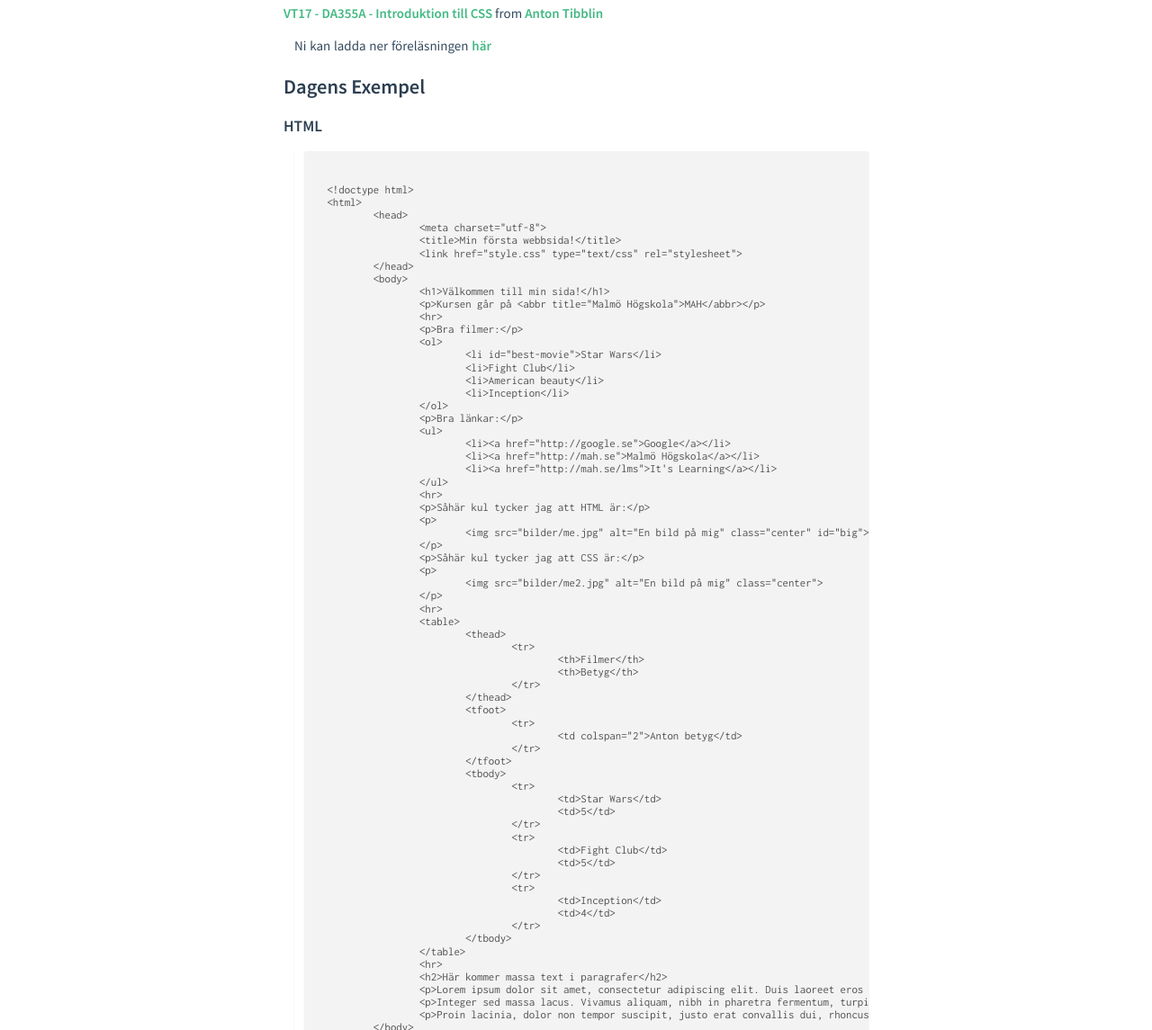
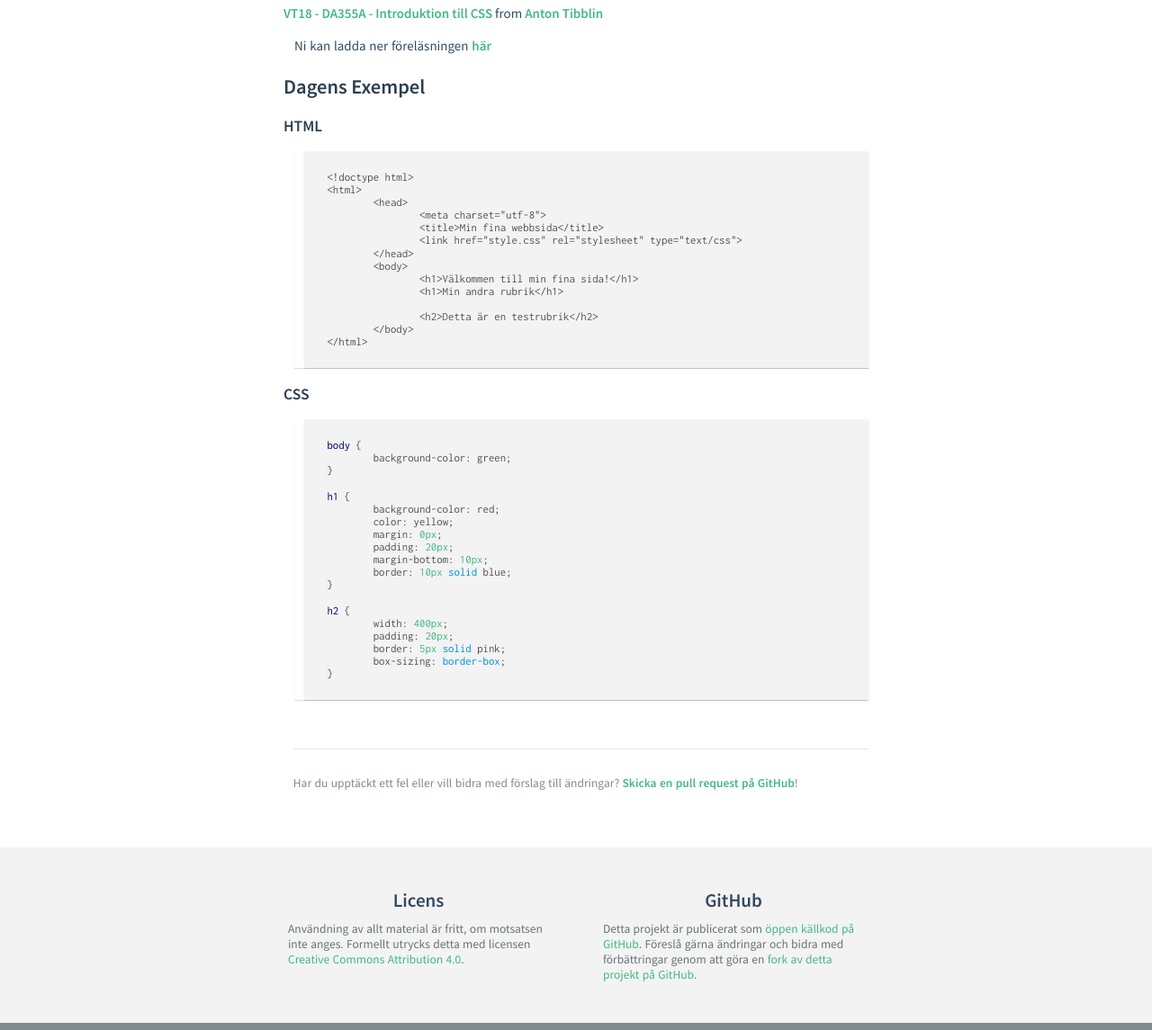
Before and after one commit to mau-dvmt/mah-dv.github.io, a Jekyll site: the page built from courses/da344a-da355a/lectures/le4.md, in a window 1280 px wide and 1400 px high, scrolled down 398 px, cut to the strip 255-1400 px from the top of the window. Shown: the whole strip at 90% size. Built offline with Jekyll 4.4.1, drawn with Linux system fonts in a browser that asks for light colours; some of the changed text lies outside the part shown.

Commit message:
Added lecture 4

````diff
--- a/_data/da344a-da355a.yml
+++ b/_data/da344a-da355a.yml
@@ -35,7 +35,7 @@ menu:
          - name: 1. Kursintroduktion [AT]
          - name: 2. Intro - HTML [AT]
 #         - name: 3. Javascript intro [AF]
-#         - name: 4. Introduktion till CSS [AT]
+         - name: 4. Introduktion till CSS [AT]
 #         - name: 5. Layout med CSS [AT]
 #         - name: 6. Javascript intro 2 [AF]
 #         - name: 7. App, Intro JS [AT]
--- a/courses/da344a-da355a/lectures/le4.md
+++ b/courses/da344a-da355a/lectures/le4.md
@@ -5,7 +5,7 @@ code: "da344a-da355a"
 
 # Introduktion till CSS
 
-<iframe src="//www.slideshare.net/slideshow/embed_code/key/8AnmUAumDyXagq" width="595" height="485" frameborder="0" marginwidth="0" marginheight="0" scrolling="no" style="border:1px solid #CCC; border-width:1px; margin-bottom:5px; max-width: 100%;" allowfullscreen> </iframe> <div style="margin-bottom:5px"> <strong> <a href="//www.slideshare.net/AntonTibblin/vt17-da355a-introduktion-till-css" title="VT17 - DA355A - Introduktion till CSS" target="_blank">VT17 - DA355A - Introduktion till CSS</a> </strong> from <strong><a target="_blank" href="//www.slideshare.net/AntonTibblin">Anton Tibblin</a></strong> </div>
+<iframe src="//www.slideshare.net/slideshow/embed_code/key/i2jEmcawjchnO5" width="595" height="485" frameborder="0" marginwidth="0" marginheight="0" scrolling="no" style="border:1px solid #CCC; border-width:1px; margin-bottom:5px; max-width: 100%;" allowfullscreen> </iframe> <div style="margin-bottom:5px"> <strong> <a href="//www.slideshare.net/AntonTibblin/vt18-da355a-introduktion-till-css" title="VT18 - DA355A - Introduktion till CSS" target="_blank">VT18 - DA355A - Introduktion till CSS</a> </strong> from <strong><a href="https://www.slideshare.net/AntonTibblin" target="_blank">Anton Tibblin</a></strong> </div>
 
 Ni kan ladda ner föreläsningen [här](4.pdf)
 
@@ -14,73 +14,18 @@ Ni kan ladda ner föreläsningen [här](4.pdf)
 ### HTML
 
 ```
-
 <!doctype html>
 <html>
 	<head>
 		<meta charset="utf-8">
-		<title>Min första webbsida!</title>
-		<link href="style.css" type="text/css" rel="stylesheet">
+		<title>Min fina webbsida</title>
+		<link href="style.css" rel="stylesheet" type="text/css">
 	</head>
 	<body>
-		<h1>Välkommen till min sida!</h1>
-		<p>Kursen går på <abbr title="Malmö Högskola">MAH</abbr></p>
-		<hr>
-		<p>Bra filmer:</p>
-		<ol>
-			<li id="best-movie">Star Wars</li>
-			<li>Fight Club</li>
-			<li>American beauty</li>
-			<li>Inception</li>
-		</ol>
-		<p>Bra länkar:</p>
-		<ul>
-			<li><a href="http://google.se">Google</a></li>
-			<li><a href="http://mah.se">Malmö Högskola</a></li>
-			<li><a href="http://mah.se/lms">It's Learning</a></li>
-		</ul>
-		<hr>
-		<p>Såhär kul tycker jag att HTML är:</p>
-		<p>
-			<img src="bilder/me.jpg" alt="En bild på mig" class="center" id="big">
-		</p>
-		<p>Såhär kul tycker jag att CSS är:</p>
-		<p>
-			<img src="bilder/me2.jpg" alt="En bild på mig" class="center">
-		</p>
-		<hr>
-		<table>
-			<thead>
-				<tr>
-					<th>Filmer</th>
-					<th>Betyg</th>
-				</tr>
-			</thead>
-			<tfoot>
-				<tr>
-					<td colspan="2">Anton betyg</td>
-				</tr>
-			</tfoot>
-			<tbody>
-				<tr>
-					<td>Star Wars</td>
-					<td>5</td>
-				</tr>
-				<tr>
-					<td>Fight Club</td>
-					<td>5</td>
-				</tr>
-				<tr>
-					<td>Inception</td>
-					<td>4</td>
-				</tr>
-			</tbody>
-		</table>
-		<hr>
-		<h2>Här kommer massa text i paragrafer</h2>
-		<p>Lorem ipsum dolor sit amet, consectetur adipiscing elit. Duis laoreet eros sed eleifend efficitur. Suspendisse massa enim, commodo eu mauris id, vulputate malesuada dui. Proin tempus mauris efficitur risus condimentum, sit amet consequat nibh vestibulum.</p>
-		<p>Integer sed massa lacus. Vivamus aliquam, nibh in pharetra fermentum, turpis turpis congue lacus, a sollicitudin dolor elit ac ante. Suspendisse arcu turpis, tempor sit amet semper eu, ultrices et felis. Suspendisse non justo enim.</p>
-		<p>Proin lacinia, dolor non tempor suscipit, justo erat convallis dui, rhoncus lobortis turpis urna ut mauris. Mauris a ullamcorper velit.</p>
+		<h1>Välkommen till min fina sida!</h1>
+		<h1>Min andra rubrik</h1>
+
+		<h2>Detta är en testrubrik</h2>
 	</body>
 </html>
 ```
@@ -88,23 +33,23 @@ Ni kan ladda ner föreläsningen [här](4.pdf)
 ### CSS
 
 ```css
-h1, h2{
-	background-color: red;
+body {
+	background-color: green;
 }
 
-#best-movie{
-	font-weight: bold;
+h1 {
+	background-color: red;
+	color: yellow;
+	margin: 0px;
+	padding: 20px;
+	margin-bottom: 10px;
+	border: 10px solid blue;
 }
 
-.center{
-	margin: auto;
-	display: block;
-	width: 300px;
-	border: 5px solid #eee;
-	box-shadow: 0 0 10px #999;
-}
-
-#big{
+h2 {
 	width: 400px;
+	padding: 20px;
+	border: 5px solid pink;
+	box-sizing: border-box;
 }
 ```
````
Also changed, not shown: courses/da344a-da355a/plan.md (+1 -1 lines), 1 other file.
